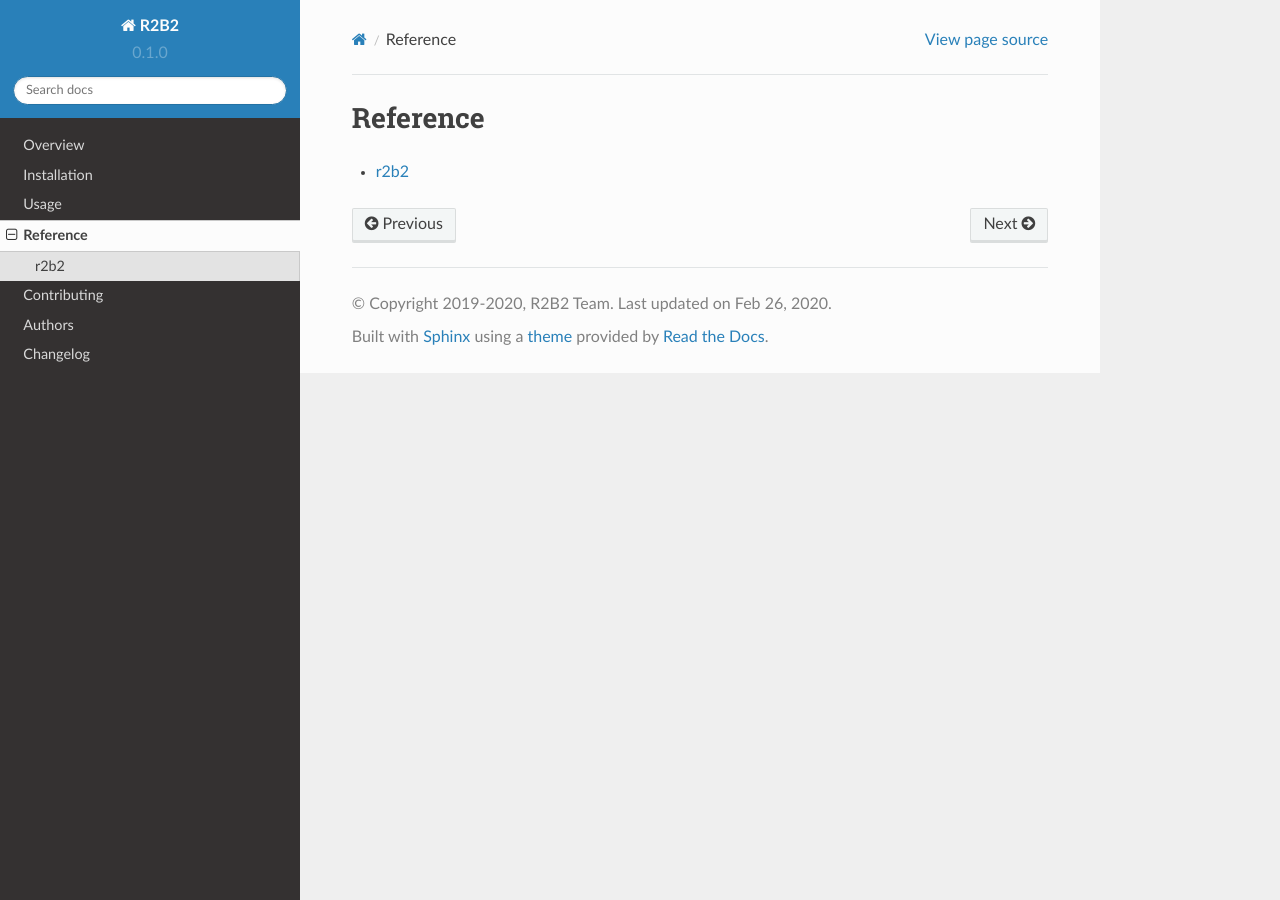
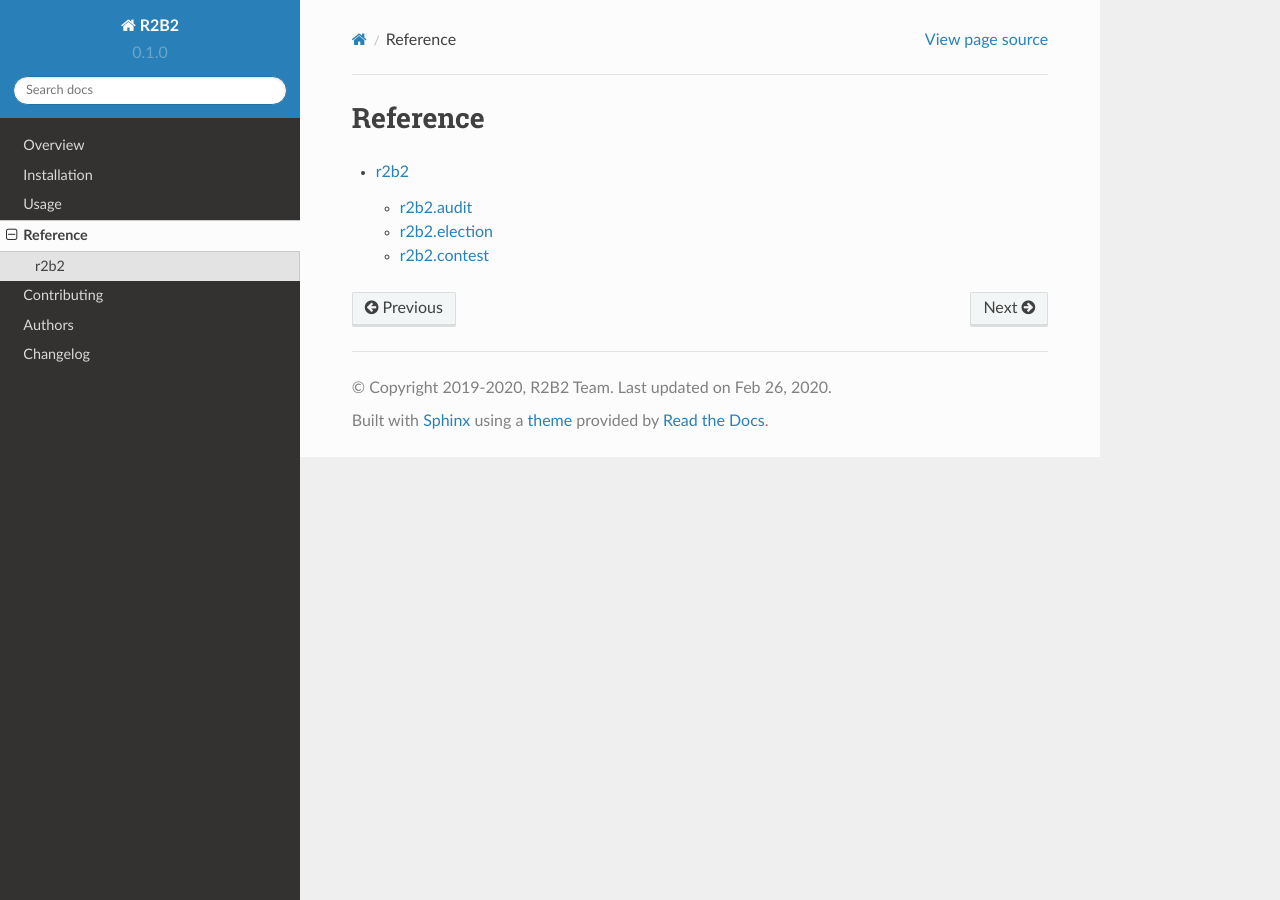
Before and after one commit to gwexploratoryaudits/r2b2, a Sphinx documentation site: the page built from docs/reference/index.rst, in a window 1280 px wide. Built offline with Sphinx 7.4.7 and the Read the Docs theme 2.0.0, drawn with Linux system fonts in a browser that asks for light colours.

Commit message:
readthedocs working with docstrings.
Updated index and other .rst files in docs to generate documentaiton
from docstrings within code. Working for audit, contest, and election
currently. brla will need to be figured out because of numpy dependency.
Obviously, tweaks will need to be made, but this is a good start.

```diff
--- a/docs/reference/index.rst
+++ b/docs/reference/index.rst
@@ -4,4 +4,4 @@
 .. toctree::
     :glob:
 
-    r2b2*
+    r2b2/index
--- /dev/null
+++ b/docs/reference/r2b2/audit.rst
@@ -0,0 +1,9 @@
+r2b2.audit
+==========
+
+.. testsetup::
+
+    import r2b2.audit
+
+.. automodule:: r2b2.audit
+    :members:
--- /dev/null
+++ b/docs/reference/r2b2/contest.rst
@@ -0,0 +1,9 @@
+r2b2.contest
+============
+
+.. testsetup::
+
+    import r2b2.contest
+
+.. automodule:: r2b2.contest
+    :members:
--- /dev/null
+++ b/docs/reference/r2b2/election.rst
@@ -0,0 +1,9 @@
+r2b2.election
+=============
+
+.. testsetup::
+
+    import r2b2.election
+
+.. automodule:: r2b2.election
+    :members:
--- /dev/null
+++ b/docs/reference/r2b2/index.rst
@@ -0,0 +1,9 @@
+r2b2
+====
+
+.. toctree::
+    :glob:
+
+    audit
+    election
+    contest
```
Also changed, not shown: docs/reference/r2b2.rst (deleted, +0 -9 lines).
